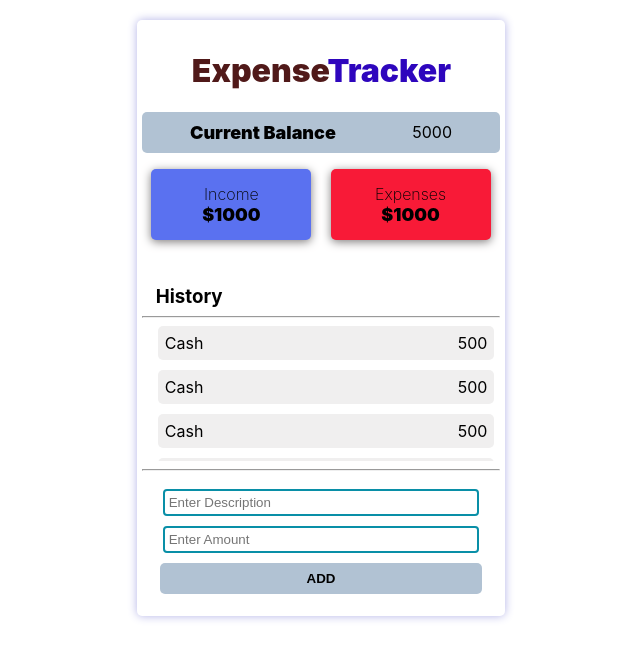
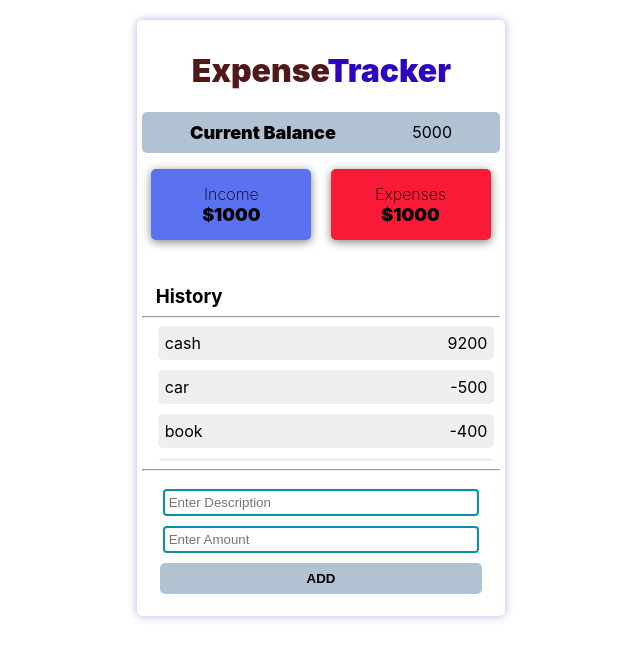
Before and after one commit to m-atique/expense_tracker, a React (Create React App) app: page / in a window 1280 px wide. Shown: the top 658 px of the page, without its empty margins (319-959 px from the left). Built offline with nearby package versions, Linux system fonts and the light colour scheme.

Commit message:
code divided into components

```diff
--- a/src/App.js
+++ b/src/App.js
@@ -1,11 +1,19 @@
 import React from 'react';
 import './App.css';
-import Child from './child'
+import Heading from './heading';
+import Balance from './balance';
+import Ledger from './ledger';
+import History from './history';
+import AddTransection from './addTransection'
 
 function App() {
   return (
-    <div>
-     <Child></Child>
+    <div className = 'outerbox'>
+      <Heading></Heading>
+      <Balance></Balance>
+      <Ledger></Ledger>
+      <History></History>
+      <AddTransection></AddTransection>
     </div>
   );
 }
--- /dev/null
+++ b/src/addTransection.js
@@ -0,0 +1,23 @@
+import React from 'react';
+import './App.css';
+
+function AddTransection() {
+  return (
+    <div>
+        <form className ='input_form'>
+            <label>
+                <input placeholder ="Enter Description" required></input>
+            </label>
+            <br />
+            <label>
+                <input placeholder ="Enter Amount" required></input>
+            </label>
+            <br />
+            <button className ='buttons'>ADD</button>
+        </form>
+
+    </div>
+  );
+}
+
+export default AddTransection;
--- /dev/null
+++ b/src/balance.js
@@ -0,0 +1,15 @@
+import React from 'react'
+import './App.css';
+
+function Balance (){
+    return(
+        <div className='balance'>
+            <span className = 'bolder'>Current Balance</span>
+            <span>5000</span>
+        </div>
+
+    )
+}
+
+
+export default Balance
--- a/src/child.js
+++ /dev/null
@@ -1,70 +0,0 @@
-import React from 'react';
-import './App.css';
-
-function Child() {
-  return (
-    <div className = 'outerbox'>
-        <h1 className = 'Main_title'>Expense<span className = 'Main_title2'>Tracker</span></h1>
-        <div className='balance'>
-            <span className = 'bolder'>Current Balance</span>
-            <span>5000</span>
-        </div>
-        <div className='expensdiv'>
-            <p className ='income lighter'>Income<br /><span className ='bolder'> $1000</span></p>
-            <p className ='exp lighter'>Expenses <br /><span className =' bolder'>$1000</span></p>
-        </div>
-        <div className = "history">
-            <h3 className ="history_head">History</h3>
-            <hr />
-            <div className ='list'>
-                <ul>
-                    <li>
-                        <span > Cash</span>
-                        <span>500</span>
-                    </li>
-                    <li>
-                        <span>Cash</span>
-                        <span>500</span>
-                    </li>
-                    <li>
-                        <span>Cash</span>
-                        <span>500</span>
-                    </li>
-                    <li>
-                        <span>Cash</span>
-                        <span>500</span>
-                    </li>
-                    <li>
-                        <span>Cash</span>
-                        <span>500</span>
-                    </li>
-                    <li>
-                        <span>Cash</span>
-                        <span>500</span>
-                    </li>
-                    <li>
-                        <span>Cash</span>
-                        <span>500</span>
-                    </li>
-                </ul>
-            </div>
-            <hr />
-        </div>
-        <form className ='input_form'>
-            <label>
-                <input placeholder ="Enter Description" required></input>
-            </label>
-            <br />
-            <label>
-                <input placeholder ="Enter Amount" required></input>
-            </label>
-            <br />
-            <button className ='buttons'>ADD</button>
-        </form>
-
-
-    </div>
-  );
-}
-
-export default Child;
--- /dev/null
+++ b/src/heading.js
@@ -0,0 +1,13 @@
+import React from 'react';
+import './App.css';
+
+
+function Heading() {
+  return (
+    <div>
+        <h1 className = 'Main_title'>Expense<span className = 'Main_title2'>Tracker</span></h1>
+    </div>
+  );
+}
+
+export default Heading;
--- /dev/null
+++ b/src/history.js
@@ -0,0 +1,31 @@
+import React, { useContext } from 'react';
+import './App.css';
+import {transCntxt} from './trans_Cntxt'
+
+function History (){
+    let transections = useContext(transCntxt)
+    return(
+        <div className = "history">
+            <h3 className ="history_head">History</h3>
+            <hr />
+            <div className ='list'>
+                <ul>
+{/* -------------Assigning transections array value to the list */}
+                    {transections.map((trans_obj,index)=>{
+                        return(
+                        <li>
+                        <span > {trans_obj.desc}</span>
+                        <span>{trans_obj.amount}</span>
+                    </li>
+
+                    )})}
+{/* ------------------------------------------------------------------*/}
+                </ul>
+            </div>
+            <hr />
+        </div>
+    )
+}
+
+
+export default History
--- /dev/null
+++ b/src/ledger.js
@@ -0,0 +1,16 @@
+import React from 'react';
+import './App.css';
+
+
+function Ledger() {
+  return (
+    <div>
+        <div className='expensdiv'>
+            <p className ='income lighter'>Income<br /><span className ='bolder'> $1000</span></p>
+            <p className ='exp lighter'>Expenses <br /><span className =' bolder'>$1000</span></p>
+        </div>
+    </div>
+  );
+}
+
+export default Ledger;
--- /dev/null
+++ b/src/trans_Cntxt.js
@@ -0,0 +1,13 @@
+const { createContext } = require("react")
+
+let intial_transections =[
+    {desc:"cash", amount:+9200},
+    {desc:"car", amount:-500},
+    {desc:"book", amount:-400},
+    {desc:"cash", amount:+5200},
+    {desc:"car", amount:-500},
+    {desc:"book", amount:-400}
+
+]
+
+export  const transCntxt = createContext(intial_transections)
```
